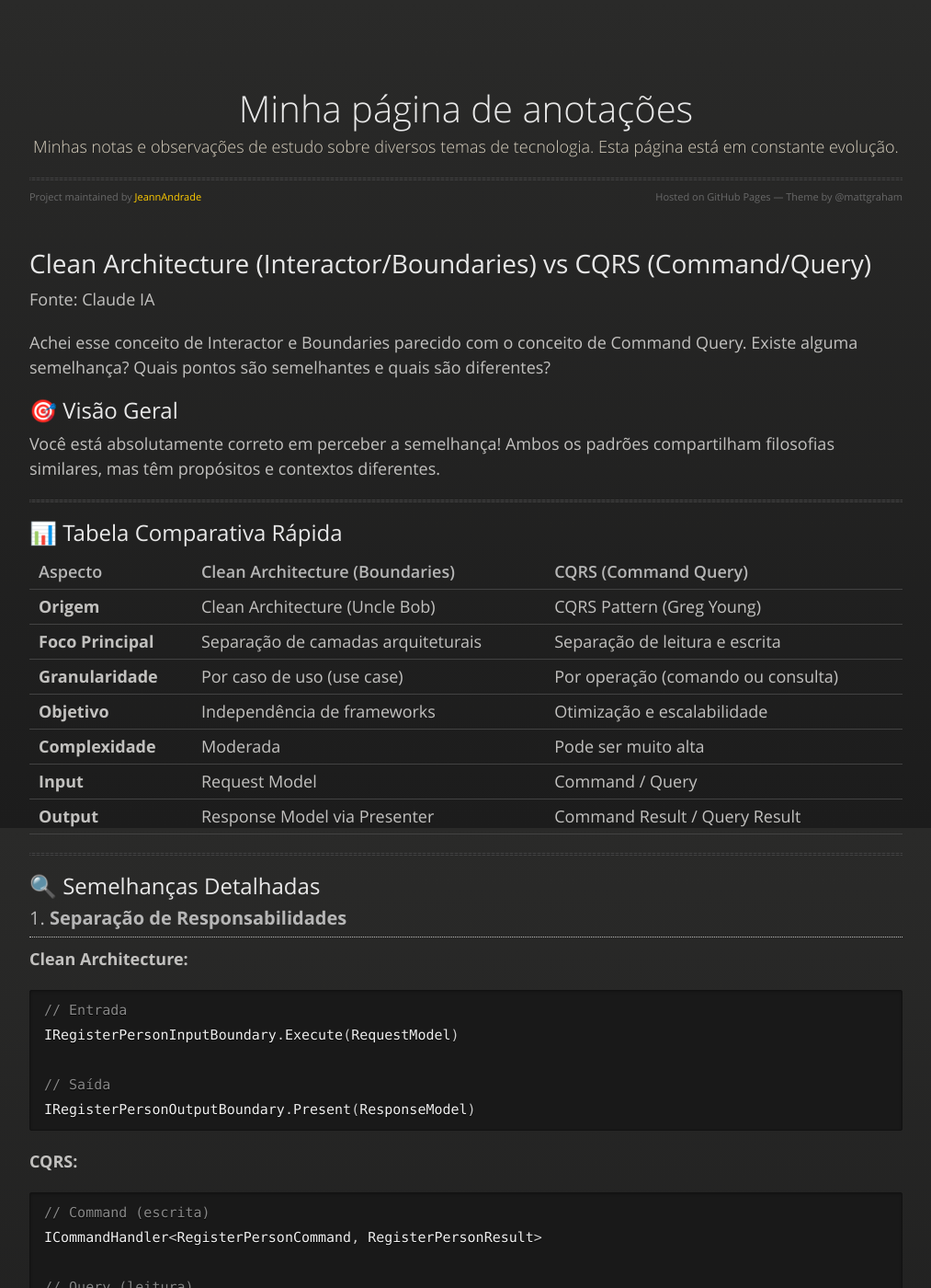
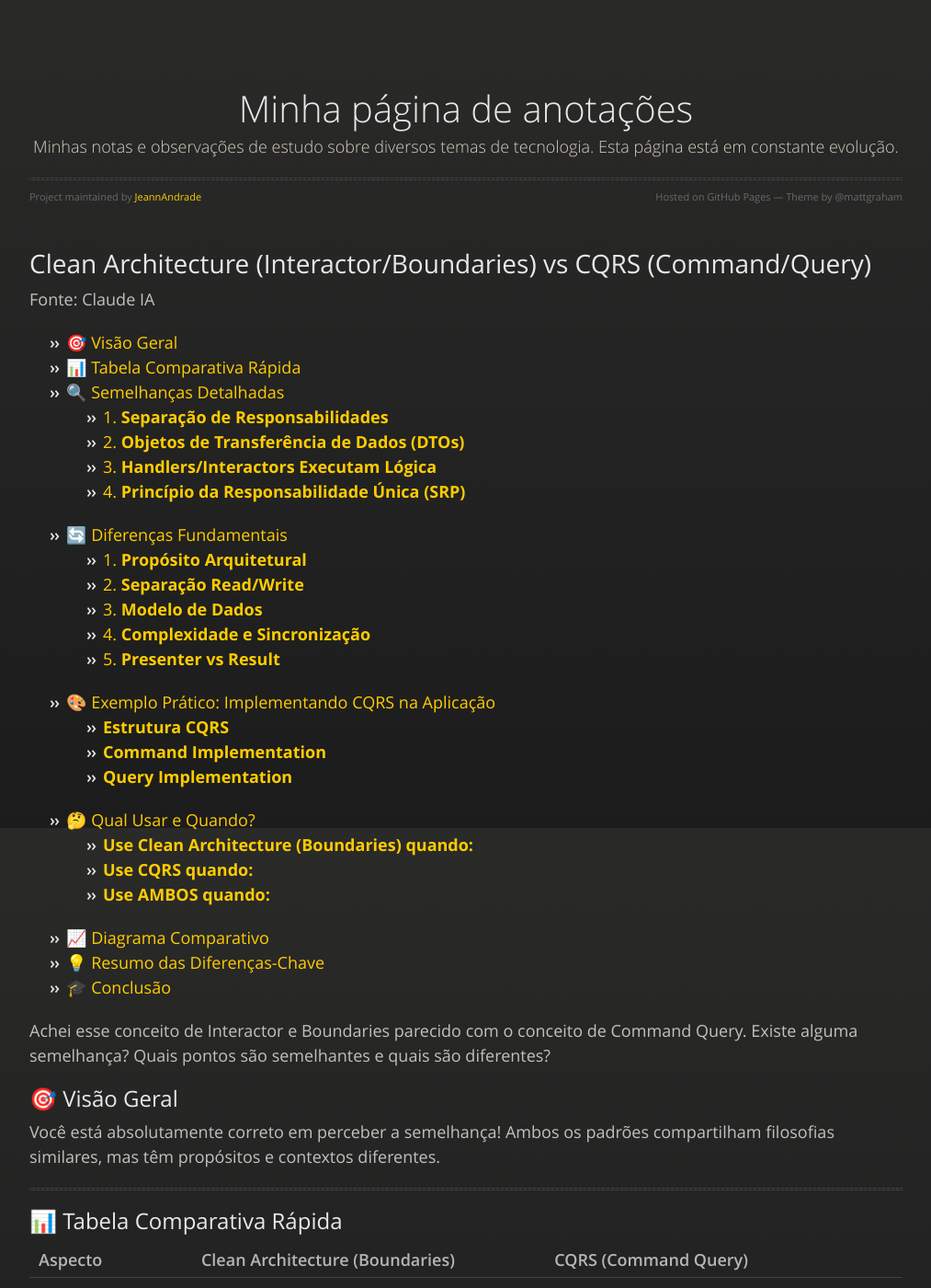
Before and after one commit to JeannAndrade/jeannandrade.github.io, a Jekyll site: the page built from content/clean_architecture/cleanArchitectureVsCQRS.md, in a window 1280 px wide and 1400 px high. Shown: the whole window at 92% size, without its empty margins (108-1121 px from the left). Built offline with Jekyll 4.4.1, drawn with Linux system fonts in a browser that asks for light colours; our own code applies the rules of GitHub Pages for plain Markdown files.

Commit message:
Adição de TOC

````diff
--- a/content/clean_architecture/cleanArchitectureVsCQRS.md
+++ b/content/clean_architecture/cleanArchitectureVsCQRS.md
@@ -2,14 +2,45 @@
 
 Fonte: Claude IA
 
+<!-- TOC start (generated with https://github.com/derlin/bitdowntoc) -->
+
+- [🎯 Visão Geral](#-visão-geral)
+- [📊 Tabela Comparativa Rápida](#-tabela-comparativa-rápida)
+- [🔍 Semelhanças Detalhadas](#-semelhanças-detalhadas)
+  - [1. **Separação de Responsabilidades**](#1-separação-de-responsabilidades)
+  - [2. **Objetos de Transferência de Dados (DTOs)**](#2-objetos-de-transferência-de-dados-dtos)
+  - [3. **Handlers/Interactors Executam Lógica**](#3-handlersinteractors-executam-lógica)
+  - [4. **Princípio da Responsabilidade Única (SRP)**](#4-princípio-da-responsabilidade-única-srp)
+- [🔄 Diferenças Fundamentais](#-diferenças-fundamentais)
+  - [1. **Propósito Arquitetural**](#1-propósito-arquitetural)
+  - [2. **Separação Read/Write**](#2-separação-readwrite)
+  - [3. **Modelo de Dados**](#3-modelo-de-dados)
+  - [4. **Complexidade e Sincronização**](#4-complexidade-e-sincronização)
+  - [5. **Presenter vs Result**](#5-presenter-vs-result)
+- [🎨 Exemplo Prático: Implementando CQRS na Aplicação](#-exemplo-prático-implementando-cqrs-na-aplicação)
+  - [**Estrutura CQRS**](#estrutura-cqrs)
+  - [**Command Implementation**](#command-implementation)
+  - [**Query Implementation**](#query-implementation)
+- [🤔 Qual Usar e Quando?](#-qual-usar-e-quando)
+  - [**Use Clean Architecture (Boundaries) quando:**](#use-clean-architecture-boundaries-quando)
+  - [**Use CQRS quando:**](#use-cqrs-quando)
+  - [**Use AMBOS quando:**](#use-ambos-quando)
+- [📈 Diagrama Comparativo](#-diagrama-comparativo)
+- [💡 Resumo das Diferenças-Chave](#-resumo-das-diferenças-chave)
+- [🎓 Conclusão](#-conclusão)
+
+<!-- TOC end -->
+
 Achei esse conceito de Interactor e Boundaries parecido com o conceito de Command Query. Existe alguma semelhança? Quais pontos são semelhantes e quais são diferentes?
 
+<!-- TOC --><a name="-visão-geral"></a>
 ## 🎯 Visão Geral
 
 Você está absolutamente correto em perceber a semelhança! Ambos os padrões compartilham filosofias similares, mas têm propósitos e contextos diferentes.
 
 ---
 
+<!-- TOC --><a name="-tabela-comparativa-rápida"></a>
 ## 📊 Tabela Comparativa Rápida
 
 | Aspecto | Clean Architecture (Boundaries) | CQRS (Command Query) |
@@ -24,8 +55,10 @@ Você está absolutamente correto em perceber a semelhança! Ambos os padrões c
 
 ---
 
+<!-- TOC --><a name="-semelhanças-detalhadas"></a>
 ## 🔍 Semelhanças Detalhadas
 
+<!-- TOC --><a name="1-separação-de-responsabilidades"></a>
 ### 1. **Separação de Responsabilidades**
 
 **Clean Architecture:**
@@ -52,6 +85,7 @@ IQueryHandler<GetPersonsQuery, List<PersonDto>>
 
 ---
 
+<!-- TOC --><a name="2-objetos-de-transferência-de-dados-dtos"></a>
 ### 2. **Objetos de Transferência de Dados (DTOs)**
 
 **Clean Architecture:**
@@ -100,6 +134,7 @@ public class RegisterPersonResult
 
 ---
 
+<!-- TOC --><a name="3-handlersinteractors-executam-lógica"></a>
 ### 3. **Handlers/Interactors Executam Lógica**
 
 **Clean Architecture:**
@@ -137,6 +172,7 @@ public class RegisterPersonCommandHandler
 
 ---
 
+<!-- TOC --><a name="4-princípio-da-responsabilidade-única-srp"></a>
 ### 4. **Princípio da Responsabilidade Única (SRP)**
 
 Ambos seguem o SRP criando:
@@ -147,8 +183,10 @@ Ambos seguem o SRP criando:
 
 ---
 
+<!-- TOC --><a name="-diferenças-fundamentais"></a>
 ## 🔄 Diferenças Fundamentais
 
+<!-- TOC --><a name="1-propósito-arquitetural"></a>
 ### 1. **Propósito Arquitetural**
 
 **Clean Architecture (Boundaries):**
@@ -176,6 +214,7 @@ Query → Read Model → Read Database (pode ser diferente!)
 
 ---
 
+<!-- TOC --><a name="2-separação-readwrite"></a>
 ### 2. **Separação Read/Write**
 
 **Clean Architecture:**
@@ -206,6 +245,7 @@ GetPersonsQuery → ReadRepository → NoSQL Database (denormalizado)
 
 ---
 
+<!-- TOC --><a name="3-modelo-de-dados"></a>
 ### 3. **Modelo de Dados**
 
 **Clean Architecture:**
@@ -249,6 +289,7 @@ public class PersonListItem
 
 ---
 
+<!-- TOC --><a name="4-complexidade-e-sincronização"></a>
 ### 4. **Complexidade e Sincronização**
 
 **Clean Architecture:**
@@ -284,6 +325,7 @@ queryHandler.Handle(new GetPersonsQuery());
 
 ---
 
+<!-- TOC --><a name="5-presenter-vs-result"></a>
 ### 5. **Presenter vs Result**
 
 **Clean Architecture:**
@@ -340,10 +382,12 @@ return result.Success ? Ok(result) : BadRequest(result);
 
 ---
 
+<!-- TOC --><a name="-exemplo-prático-implementando-cqrs-na-aplicação"></a>
 ## 🎨 Exemplo Prático: Implementando CQRS na Aplicação
 
 Vou mostrar como seria nossa aplicação usando **CQRS puro**:
 
+<!-- TOC --><a name="estrutura-cqrs"></a>
 ### **Estrutura CQRS**
 
 ```
@@ -366,6 +410,7 @@ Queries/
     └── GetPersonByIdQueryHandler.cs
 ```
 
+<!-- TOC --><a name="command-implementation"></a>
 ### **Command Implementation**
 
 ```csharp
@@ -410,6 +455,7 @@ public class RegisterPersonCommandHandler
 }
 ```
 
+<!-- TOC --><a name="query-implementation"></a>
 ### **Query Implementation**
 
 ```csharp
@@ -442,8 +488,10 @@ public class PersonListDto
 
 ---
 
+<!-- TOC --><a name="-qual-usar-e-quando"></a>
 ## 🤔 Qual Usar e Quando?
 
+<!-- TOC --><a name="use-clean-architecture-boundaries-quando"></a>
 ### **Use Clean Architecture (Boundaries) quando:**
 
 ✅ Você precisa de **independência de frameworks**
@@ -457,6 +505,7 @@ public class PersonListDto
 
 ---
 
+<!-- TOC --><a name="use-cqrs-quando"></a>
 ### **Use CQRS quando:**
 
 ✅ **Performance de leitura** é crítica
@@ -470,6 +519,7 @@ public class PersonListDto
 
 ---
 
+<!-- TOC --><a name="use-ambos-quando"></a>
 ### **Use AMBOS quando:**
 
 ✅ Sistema **grande e complexo**
@@ -503,6 +553,7 @@ Clean Architecture (estrutura geral)
 
 ---
 
+<!-- TOC --><a name="-diagrama-comparativo"></a>
 ## 📈 Diagrama Comparativo
 
 ```
@@ -559,6 +610,7 @@ WriteDB                  ReadDB
 
 ---
 
+<!-- TOC --><a name="-resumo-das-diferenças-chave"></a>
 ## 💡 Resumo das Diferenças-Chave
 
 | Característica | Clean Arch | CQRS |
@@ -574,6 +626,7 @@ WriteDB                  ReadDB
 
 ---
 
+<!-- TOC --><a name="-conclusão"></a>
 ## 🎓 Conclusão
 
 **Clean Architecture (Boundaries)** e **CQRS** são padrões complementares, não excludentes:
````
